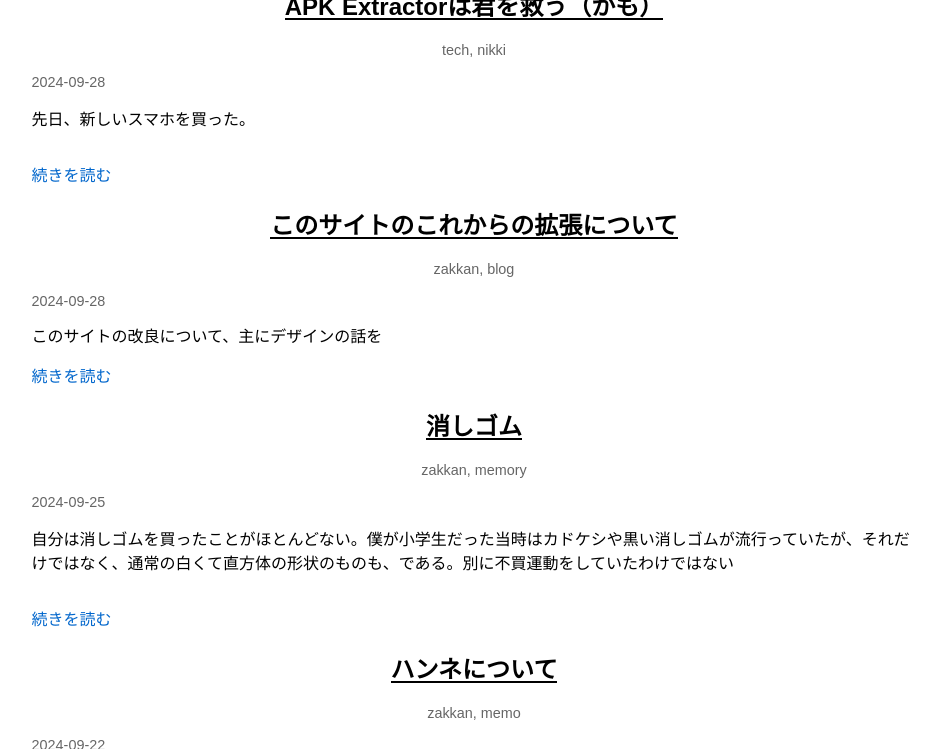
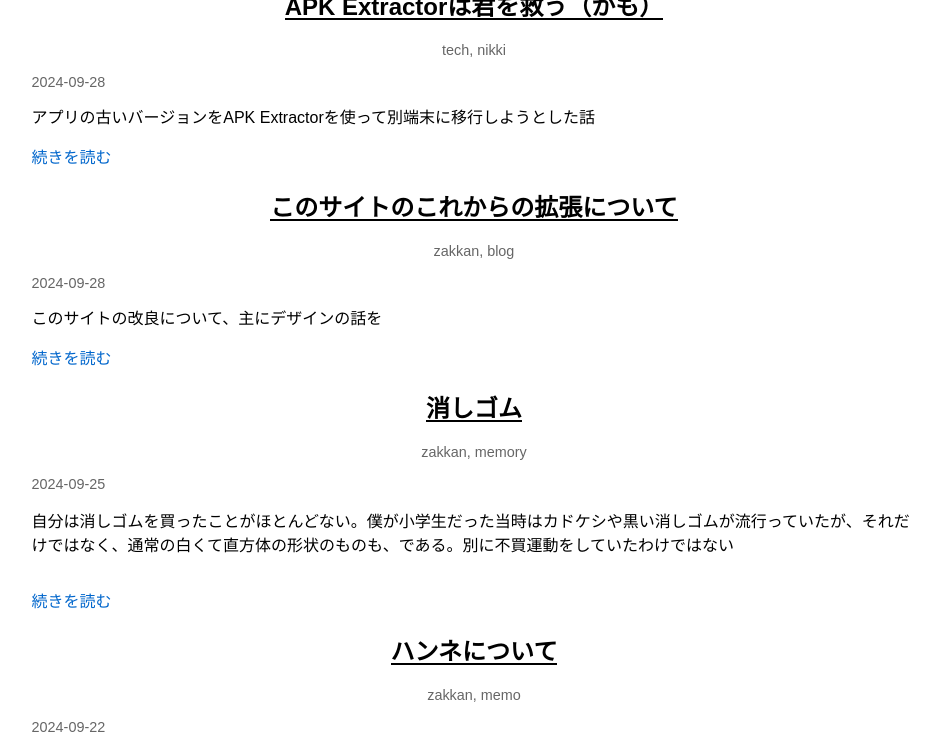
Before and after one commit to Asiraat/blog, a Jekyll site: the page built from index.html, in a window 1280 px wide and 900 px high, scrolled down 637 px, cut to the strip 151-900 px from the top of the window. Shown: the whole strip, without its empty margins (166-1106 px from the left). Built offline with Jekyll 4.4.1, drawn with Linux system fonts in a browser that asks for light colours; some web fonts are replaced.

Commit message:
Update 2024-09-28-extractor.md

```diff
--- a/_posts/2024-09-28-extractor.md
+++ b/_posts/2024-09-28-extractor.md
@@ -5,9 +5,9 @@ tags:
   - tech
   - nikki
 date: "2024-9-28"
+custom_excerpt: "アプリの古いバージョンをAPK Extractorを使って別端末に移行しようとした話"
 ---
 先日、新しいスマホを買った。
-<!--more-->
 あまり詳しい話をするつもりはないが、最後まで迷ったのは紅魔9Proだった。なんなら2台買ってしまおうかと思っていたら、いつの間にか紅魔のほうが売り切れていた。<br>
 別にこれがある程度のプラス要素になっていた訳ではないが、元々持っていた端末と同じ企業が作ったスマホであるため、すぐにファイルを引き継ぐことが出来た。<br>
 問題が起きたのはそのあと。<br>
```
